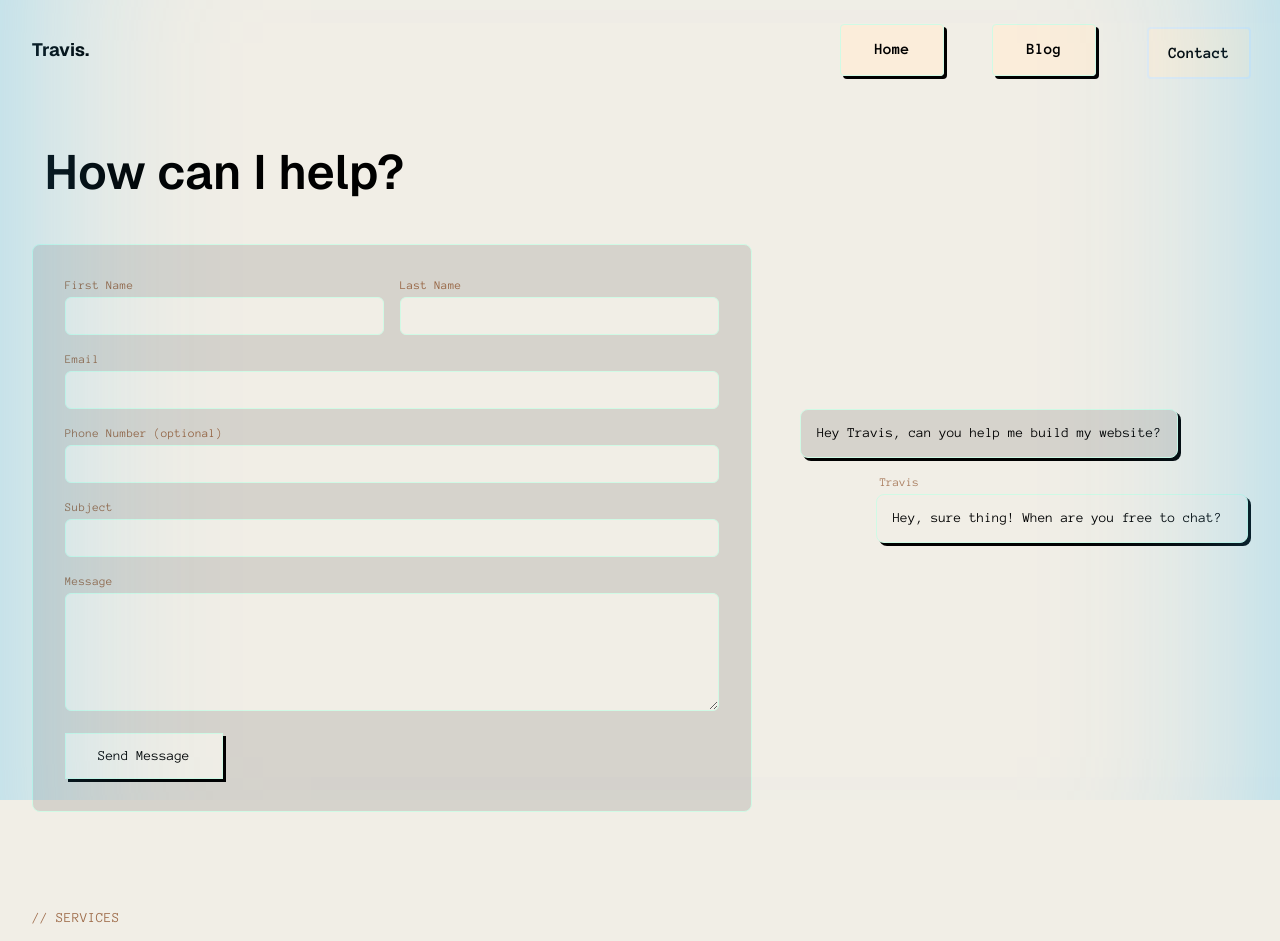
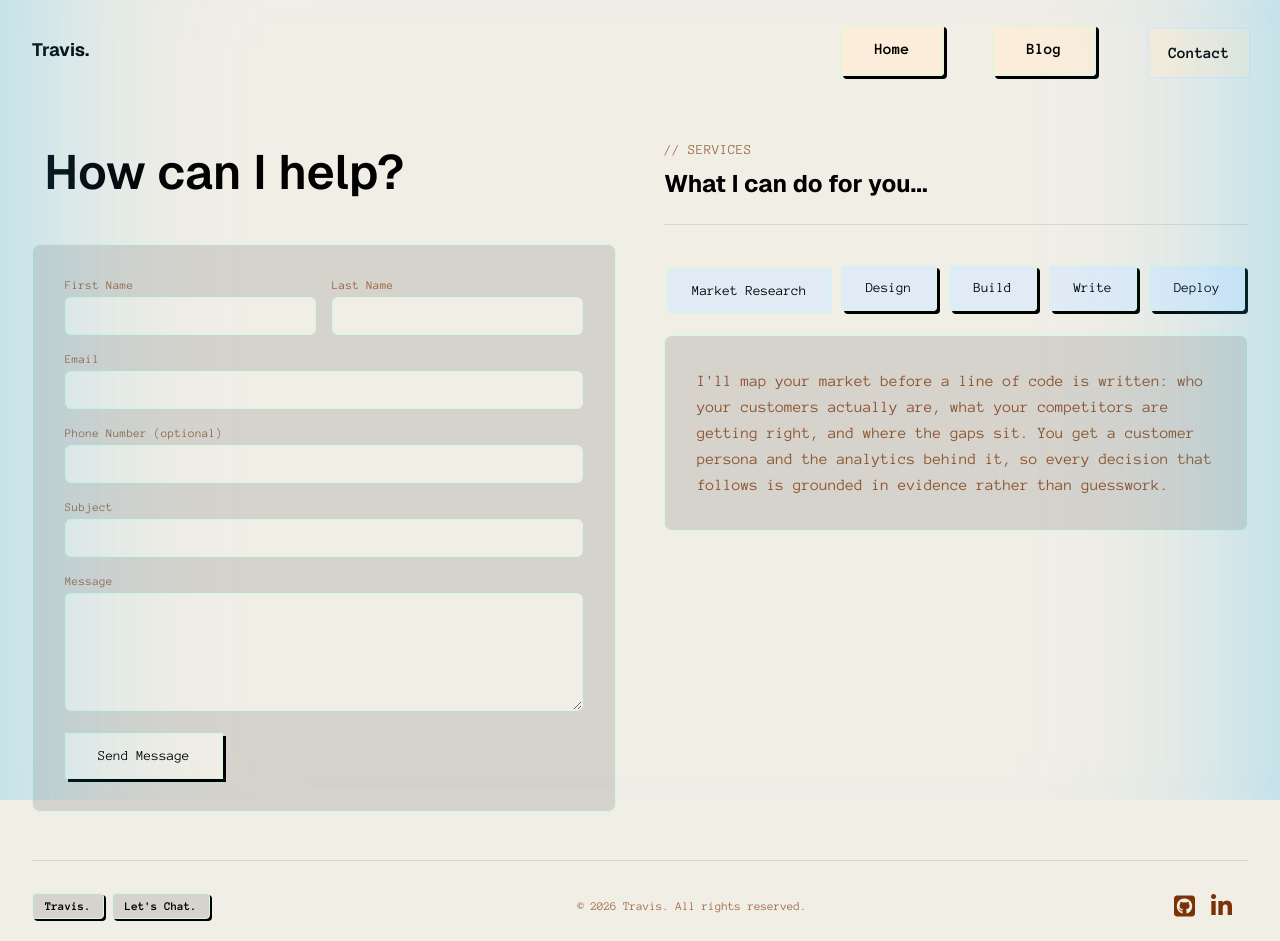
Before and after one commit to tstyer/Portfolio-Site-V2, a React (Vite) app in the folder frontend/: page /contact in a window 1280 px wide. Shown: the top 941 px of the page. Built offline with nearby package versions, Linux system fonts and the light colour scheme; some icons are missing.

Commit message:
Add styling to the contact page and remove animated typing

```diff
--- a/frontend/src/components/blogs/Blogs.tsx
+++ b/frontend/src/components/blogs/Blogs.tsx
@@ -39,7 +39,7 @@ export function Blogs() {
         <section className="pt-8 md:pt-16">
 
             <p className="font-text text-xs sm:text-sm text-amber-900/70 tracking-wide">// WHAT I WRITE</p>
-            <h1 className="font-heading font-bold text-3xl sm:text-4xl md:text-5xl mt-2">Blogs</h1>
+            <h1 className="mt-2 font-heading font-semibold text-2xl sm:text-3xl md:text-4xl"><span className="text-glow-blue">Blogs.</span></h1>
             <p className="font-text text-sm sm:text-base leading-relaxed text-amber-900/80 mt-3 max-w-2xl">
                 Every post is published on Substack. Click any card to read the full article there.
             </p>
@@ -71,7 +71,7 @@ export function Blogs() {
                             href={blog.substackLink}
                             target="_blank"
                             rel="noopener noreferrer"
-                            className="group flex flex-col h-full border border-solid border-emerald-100 rounded-lg overflow-hidden bg-[#D6D3CC]/40 transition-all shadow-[3px_3px_0px_black] hover:shadow-none hover:translate-x-[3px] hover:translate-y-[3px] focus:outline-none focus-visible:ring-2 focus-visible:ring-blue-500 focus-visible:ring-offset-2 focus-visible:ring-offset-[#f1eee6]"
+                            className="group flex flex-col h-full border border-solid border-emerald-100 rounded-lg overflow-hidden bg-blue-100/70 transition-all shadow-[3px_3px_0px_black] hover:shadow-none hover:translate-x-[3px] hover:translate-y-[3px] focus:outline-none focus-visible:ring-2 focus-visible:ring-blue-500 focus-visible:ring-offset-2 focus-visible:ring-offset-[#f1eee6]"
                         >
                             {/* bg-cover/bg-center live in the class list so a blog with no
                                 image just falls back to the flat colour, instead of the
--- a/frontend/src/components/footer/Footer.tsx
+++ b/frontend/src/components/footer/Footer.tsx
@@ -5,10 +5,10 @@ export function Footer() {
         <footer className='flex flex-col sm:flex-row w-full justify-between items-center gap-4 py-8 mt-12 border-t border-black/10'>
             <div className='flex flex-row gap-2 font-text text-xs'>
                 {/* Other Links */}
-                <Link to={"/"} className="px-3 py-1 font-bold border border-solid border-emerald-100 bg-[#D6D3CC] transition-all shadow-[2px_2px_0px_black] hover:shadow-none hover:translate-x-[2px] hover:translate-y-[2px]">
+                <Link to={"/"} className="px-3 py-1 font-bold border border-solid border-emerald-100 bg-[#D6D3CC] transition-all shadow-[2px_2px_0px_black] hover:shadow-none hover:translate-x-[2px] hover:translate-y-[2px] rounded-sm">
                     Travis.
                 </Link>
-                <Link to={"/contact"} className="px-3 py-1 font-bold border border-solid border-emerald-100 bg-[#D6D3CC] transition-all shadow-[2px_2px_0px_black] hover:shadow-none hover:translate-x-[2px] hover:translate-y-[2px]">
+                <Link to={"/contact"} className="px-3 py-1 font-bold border border-solid border-emerald-100 bg-[#D6D3CC] transition-all shadow-[2px_2px_0px_black] hover:shadow-none hover:translate-x-[2px] hover:translate-y-[2px] rounded-sm">
                     Let's Chat.
                 </Link>
             </div>
--- a/frontend/src/components/services_tabs/ServicesTabs.tsx
+++ b/frontend/src/components/services_tabs/ServicesTabs.tsx
@@ -60,7 +60,7 @@ export function ServicesTabs() {
     const current = services[active];
 
     return (
-        <section className="pt-16 md:pt-24">
+        <section className="min-w-0">
 
             <p className="font-text text-xs sm:text-sm text-amber-900/70 tracking-wide">// SERVICES</p>
             <h2 className="font-heading font-bold text-2xl mt-2">What I can do for you...</h2>
@@ -79,11 +79,11 @@ export function ServicesTabs() {
                         tabIndex={active === i ? 0 : -1}
                         onClick={() => setActive(i)}
                         onKeyDown={(e) => handleKeyDown(e, i)}
-                        className={`px-4 py-2 md:px-6 md:py-3 font-medium font-text text-xs sm:text-sm border border-solid border-emerald-100 cursor-pointer transition-all focus:outline-none focus-visible:ring-2 focus-visible:ring-blue-500 focus-visible:ring-offset-2 focus-visible:ring-offset-[#f1eee6] ${
+                        className={`px-4 py-2 md:px-6 md:py-3 font-medium font-text text-xs sm:text-sm border border-solid border-emerald-100 rounded-sm bg-blue-100/70 cursor-pointer transition-all focus:outline-none focus-visible:ring-2 focus-visible:ring-blue-500 focus-visible:ring-offset-2 focus-visible:ring-offset-[#f1eee6] ${
                             active === i
                                 // the selected tab sits in the "pressed in" state
-                                ? 'bg-[#D6D3CC] shadow-none translate-x-[3px] translate-y-[3px]'
-                                : 'bg-[#f1eee6] shadow-[3px_3px_0px_black] hover:shadow-none hover:translate-x-[3px] hover:translate-y-[3px]'
+                                ? 'shadow-none translate-x-[3px] translate-y-[3px]'
+                                : 'shadow-[3px_3px_0px_black] hover:shadow-none hover:translate-x-[3px] hover:translate-y-[3px]'
                         }`}
                     >
                         {service.label}
--- a/frontend/src/pages/contact_page/ContactPage.tsx
+++ b/frontend/src/pages/contact_page/ContactPage.tsx
@@ -1,6 +1,5 @@
 import { NavBar } from "../../components/nav_bar/Navbar"
 import { Footer } from "../../components/footer/Footer"
-import { TypingChat } from "../../components/typing_chat/TypingChat"
 import { ServicesTabs } from "../../components/services_tabs/ServicesTabs"
 import { useState, type ChangeEvent, type SubmitEvent } from "react"
 
@@ -71,9 +70,9 @@ export function ContactPage() {
 
         <main className="flex-1">
 
-        <div className="flex flex-col md:flex-row md:items-center gap-8 md:gap-12 pt-8 md:pt-16">
+        <div className="grid grid-cols-1 lg:grid-cols-2 items-start gap-8 lg:gap-12 pt-8 md:pt-16">
 
-            <div className="flex flex-col flex-1 min-w-0 gap-6 md:gap-10">
+            <div className="flex flex-col min-w-0 gap-6 md:gap-10">
 
               <div className="px-3 py-2">
                 <h1 className="font-heading font-semibold text-2xl sm:text-3xl md:text-4xl lg:text-5xl">How can I help?</h1>
@@ -174,11 +173,9 @@ export function ContactPage() {
               </div>
             </div>
 
-            <TypingChat />
+            <ServicesTabs />
 
         </div>
-
-        <ServicesTabs />
 
         </main>
 
```
